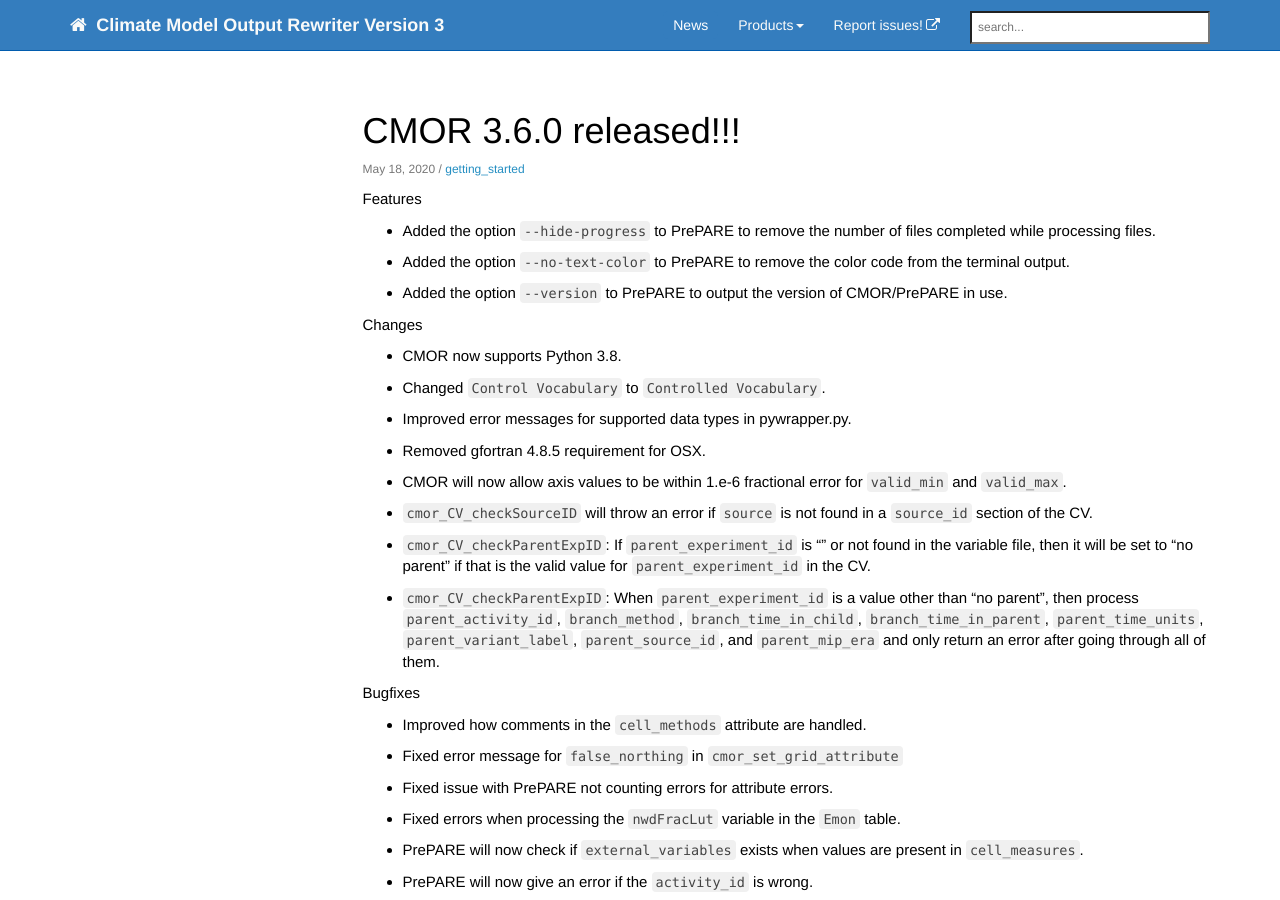
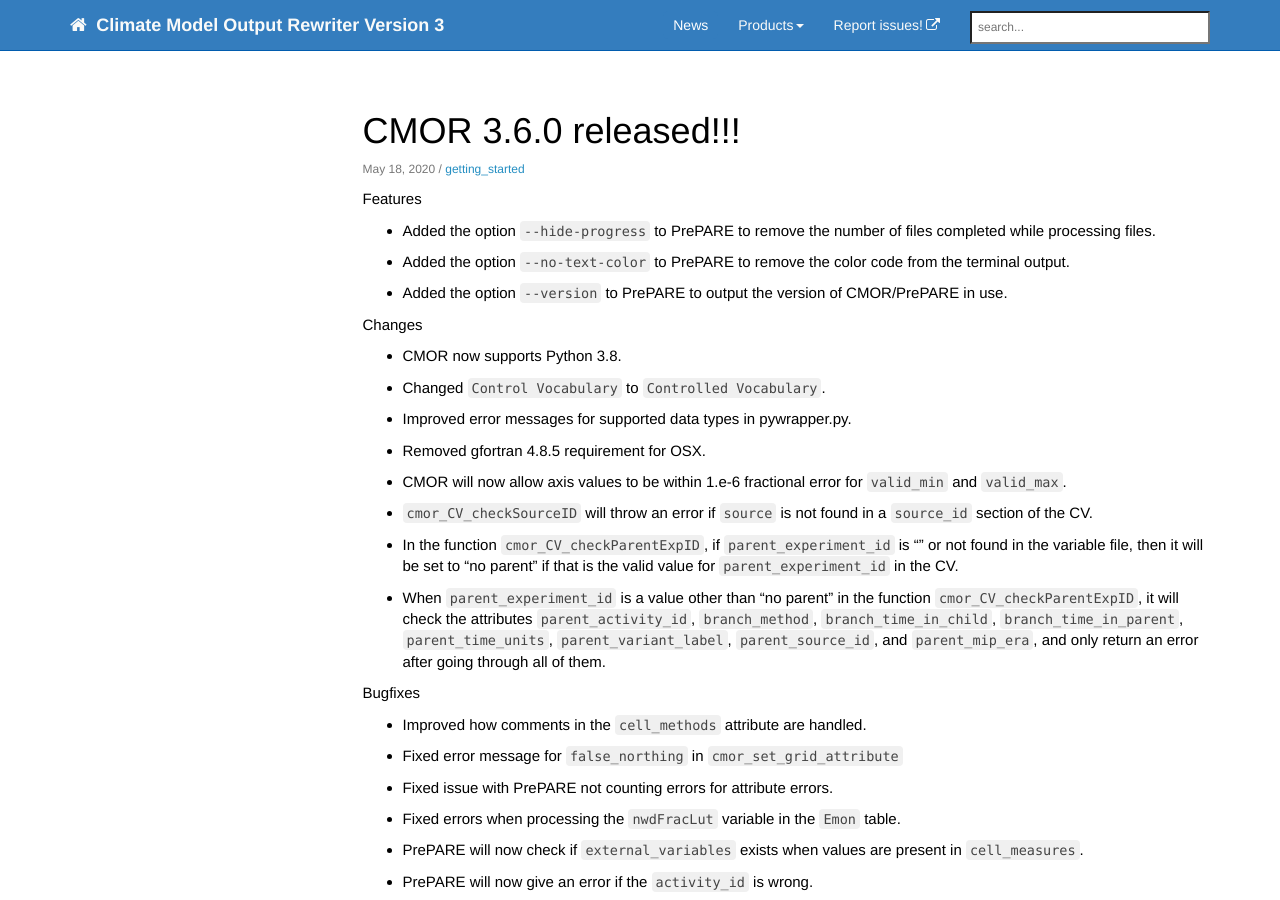
Before and after one commit to mauzey1/cmor3_documentation, a Jekyll site: the page built from _posts/2020-05-18-cmor3.md, in a window 1280 px wide and 900 px high. Built offline with Jekyll 4.4.1, drawn with Linux system fonts in a browser that asks for light colours; nearby versions of some CDN libraries; comment, search, counter and statistics services are not loaded.

Commit message:
reword "Changes" list

```diff
--- a/_posts/2020-05-18-cmor3.md
+++ b/_posts/2020-05-18-cmor3.md
@@ -17,8 +17,8 @@ Changes
 * Removed gfortran 4.8.5 requirement for OSX.
 * CMOR will now allow axis values to be within 1.e-6 fractional error for `valid_min` and `valid_max`.
 * `cmor_CV_checkSourceID` will throw an error if `source` is not found in a `source_id` section of the CV.
-* `cmor_CV_checkParentExpID`: If `parent_experiment_id` is "" or not found in the variable file, then it will be set to "no parent" if that is the valid value for `parent_experiment_id` in the CV.
-* `cmor_CV_checkParentExpID`: When `parent_experiment_id` is a value other than "no parent", then process `parent_activity_id`, `branch_method`, `branch_time_in_child`, `branch_time_in_parent`, `parent_time_units`, `parent_variant_label`, `parent_source_id`, and `parent_mip_era` and only return an error after going through all of them.
+* In the function `cmor_CV_checkParentExpID`, if `parent_experiment_id` is "" or not found in the variable file, then it will be set to "no parent" if that is the valid value for `parent_experiment_id` in the CV.
+* When `parent_experiment_id` is a value other than "no parent" in the function `cmor_CV_checkParentExpID`, it will check the attributes `parent_activity_id`, `branch_method`, `branch_time_in_child`, `branch_time_in_parent`, `parent_time_units`, `parent_variant_label`, `parent_source_id`, and `parent_mip_era`, and only return an error after going through all of them.
 
 Bugfixes
 * Improved how comments in the `cell_methods` attribute are handled.
```
